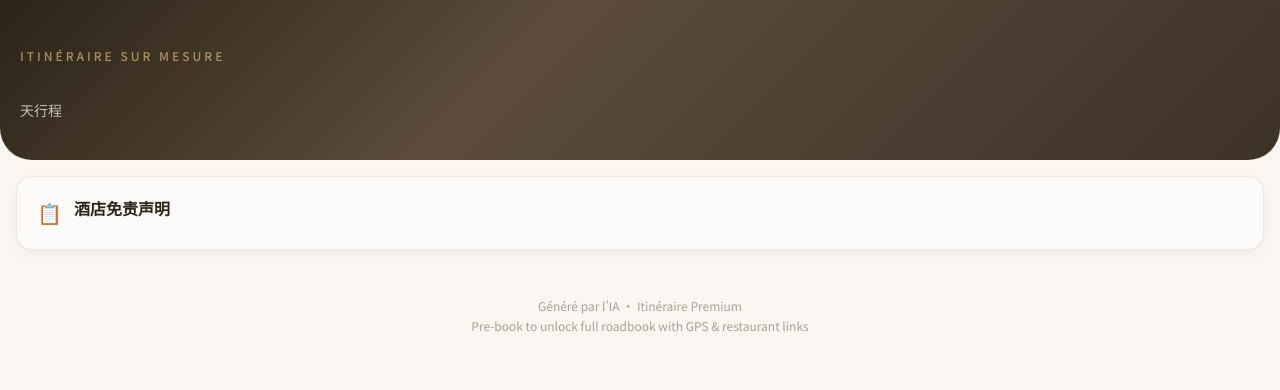
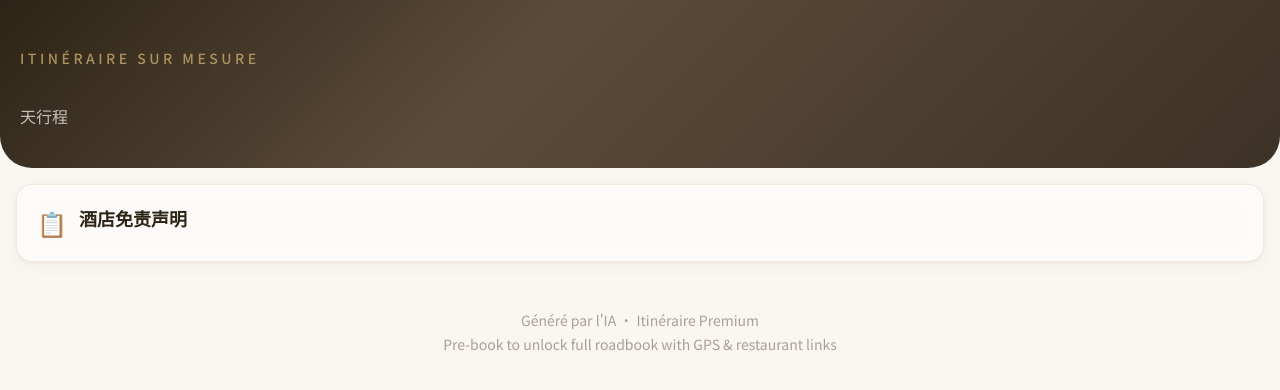
Before and after one commit to az7809/travel, a Python web app: template templates/itinerary.html in a window 1280 px wide. Shown: the top 390 px of the page. Run offline with Jinja, Linux system fonts and the light colour scheme; the template is opened without the code that fills it, so the values that code supplies are empty; some libraries are stand-ins or nearby versions; some web fonts are replaced.

Commit message:
@ style: bump all font sizes +1 step across itinerary share page
Systematic scale-up: text-[10px]→text-xs, text-xs→text-sm,
text-sm→text-base, text-base→text-lg, text-lg→text-xl,
text-xl→text-2xl, text-2xl→text-3xl, text-3xl→text-4xl,
text-[11px]→text-[13px]

Co-Authored-By: Claude Opus 4.7 <noreply@anthropic.com>
@

```diff
--- a/templates/itinerary.html
+++ b/templates/itinerary.html
@@ -55,13 +55,13 @@
 {% if guide_name %}
 <div class="guide-badge border-b border-gold/10 px-5 py-2.5 flex items-center justify-between">
   <div class="flex items-center gap-2">
-    <span class="w-6 h-6 rounded-full bg-gold/20 flex items-center justify-center text-gold text-xs font-bold">G</span>
-    <span class="text-xs text-warm font-medium">{{ guide_name }}</span>
+    <span class="w-6 h-6 rounded-full bg-gold/20 flex items-center justify-center text-gold text-sm font-bold">G</span>
+    <span class="text-sm text-warm font-medium">{{ guide_name }}</span>
     {% if guide_verified %}
-    <span class="text-[10px] bg-green-100 text-green-700 px-1.5 py-0.5 rounded-full font-medium">✓ 认证司导</span>
+    <span class="text-xs bg-green-100 text-green-700 px-1.5 py-0.5 rounded-full font-medium">✓ 认证司导</span>
     {% endif %}
   </div>
-  <div class="text-xs text-warm/50">
+  <div class="text-sm text-warm/50">
     {% if guide_wechat %}微信: {{ guide_wechat }}{% endif %}
   </div>
 </div>
@@ -69,16 +69,16 @@
 
 <!-- ====== Hero Header ====== -->
 <header class="hero-gradient text-white px-5 pt-12 pb-10 {% if not guide_name %}rounded-b-[2rem]{% endif %}">
-  <p class="text-xs tracking-[0.25em] uppercase text-gold/80 mb-2 font-medium">Itinéraire sur Mesure</p>
-  <h1 class="font-serif text-3xl leading-tight font-semibold tracking-tight text-balance">
+  <p class="text-sm tracking-[0.25em] uppercase text-gold/80 mb-2 font-medium">Itinéraire sur Mesure</p>
+  <h1 class="font-serif text-4xl leading-tight font-semibold tracking-tight text-balance">
     {{ title }}
   </h1>
   <div class="flex flex-wrap gap-2 mt-4">
     {% for city in cities %}
-    <span class="bg-white/15 backdrop-blur text-xs px-3 py-1 rounded-full border border-white/10">{{ city }}</span>
+    <span class="bg-white/15 backdrop-blur text-sm px-3 py-1 rounded-full border border-white/10">{{ city }}</span>
     {% endfor %}
   </div>
-  <div class="flex gap-5 mt-5 text-sm text-white/70">
+  <div class="flex gap-5 mt-5 text-base text-white/70">
     <span>{{ total_days }} 天行程</span>
     <span>{{ budget }}</span>
   </div>
@@ -93,26 +93,26 @@
               bg-gradient-to-br from-[#1a1a2e] via-[#2C2416] to-[#0f0f0f]
               border border-gold/40">
     <div class="flex items-center gap-2 mb-3">
-      <span class="text-xl">👑</span>
-      <h2 class="font-serif text-base font-semibold text-gold tracking-wide">
+      <span class="text-2xl">👑</span>
+      <h2 class="font-serif text-lg font-semibold text-gold tracking-wide">
         全包定制 · 尊贵加项
       </h2>
-      <span class="ml-auto bg-gold/20 text-gold text-[10px] px-2 py-0.5 rounded-full
+      <span class="ml-auto bg-gold/20 text-gold text-xs px-2 py-0.5 rounded-full
                    tracking-widest uppercase font-medium">
         Concierge
       </span>
     </div>
     <div class="flex items-start gap-3">
-      <span class="text-2xl mt-0.5">🛡️</span>
+      <span class="text-3xl mt-0.5">🛡️</span>
       <div>
-        <h3 class="font-serif text-sm font-semibold text-white/90 mb-2">
+        <h3 class="font-serif text-base font-semibold text-white/90 mb-2">
           时装周级别 · 影子安保协议
         </h3>
-        <p class="text-sm text-white/60 leading-relaxed whitespace-pre-line">
+        <p class="text-base text-white/60 leading-relaxed whitespace-pre-line">
           {{ security_risk }}
         </p>
         <div class="mt-3 pt-3 border-t border-white/10 flex items-center gap-2
-                    text-[10px] text-gold/60 uppercase tracking-widest">
+                    text-xs text-gold/60 uppercase tracking-widest">
           <span>24/7 紧急响应</span>
           <span class="text-white/20">·</span>
           <span>实时位置追踪</span>
@@ -125,7 +125,7 @@
     <div class="mt-4 pt-3 border-t border-white/10">
       <button onclick="document.getElementById('concierge-modal').classList.remove('hidden')"
               class="w-full bg-gold hover:bg-gold/90 active:scale-[0.98] transition-all
-                     text-ink font-semibold text-sm py-3 rounded-xl tracking-wide">
+                     text-ink font-semibold text-base py-3 rounded-xl tracking-wide">
         👑 一键升级特护伴游
       </button>
     </div>
@@ -144,20 +144,20 @@
     <!-- Header -->
     <div class="bg-gradient-to-r from-gold/20 to-transparent px-5 py-4 flex items-center justify-between">
       <div class="flex items-center gap-2">
-        <span class="text-xl">🛡️</span>
-        <h3 class="font-serif text-base font-semibold text-gold">特护伴游 · 官方安全调度</h3>
+        <span class="text-2xl">🛡️</span>
+        <h3 class="font-serif text-lg font-semibold text-gold">特护伴游 · 官方安全调度</h3>
       </div>
       <button onclick="document.getElementById('concierge-modal').classList.add('hidden')"
-              class="text-white/40 hover:text-white/80 text-2xl leading-none transition-colors">&times;</button>
+              class="text-white/40 hover:text-white/80 text-3xl leading-none transition-colors">&times;</button>
     </div>
     <!-- Body -->
-    <div class="p-5 text-sm text-white/70 leading-relaxed space-y-4">
+    <div class="p-5 text-base text-white/70 leading-relaxed space-y-4">
       <p>感谢您选择时装周特护伴游服务。为确保运力调度与安保备案合规，请通过以下官方渠道联系平台安全中心完成报备：</p>
       <div class="bg-white/5 rounded-xl p-4 text-center border border-white/10">
-        <p class="text-xs text-white/40 uppercase tracking-widest mb-2">平台官方安全号</p>
-        <p class="text-gold font-mono text-lg font-bold tracking-wide select-all">QF_SECURITY_OFFICIAL</p>
+        <p class="text-sm text-white/40 uppercase tracking-widest mb-2">平台官方安全号</p>
+        <p class="text-gold font-mono text-xl font-bold tracking-wide select-all">QF_SECURITY_OFFICIAL</p>
       </div>
-      <p class="text-xs text-white/40 leading-relaxed">
+      <p class="text-sm text-white/40 leading-relaxed">
         联系官方安全中心后，专属安保团队将在 2 小时内完成运力报备、实时位置追踪链路开通及使馆备案。全程加密通讯，保障司导与客户双方隐私安全。
       </p>
     </div>
@@ -177,12 +177,12 @@
 <section class="mb-5">
   <div class="bg-amber-50 border border-amber-200 rounded-2xl p-4 card-shadow">
     <div class="flex items-start gap-3">
-      <span class="text-2xl">⚠️</span>
+      <span class="text-3xl">⚠️</span>
       <div class="flex-1 min-w-0">
-        <h2 class="font-serif text-base font-semibold text-amber/90 mb-2">
+        <h2 class="font-serif text-lg font-semibold text-amber/90 mb-2">
           行程超限警告
         </h2>
-        <p class="text-sm text-warm leading-relaxed">{{ warning }}</p>
+        <p class="text-base text-warm leading-relaxed">{{ warning }}</p>
       </div>
     </div>
   </div>
@@ -198,13 +198,13 @@
     <div class="flex items-center justify-between px-5 py-4 border-b border-blush/20
                 bg-gradient-to-r from-white to-cream">
       <div class="flex items-center gap-3">
-        <span class="font-serif text-2xl font-bold text-gold">{{ day.day }}</span>
+        <span class="font-serif text-3xl font-bold text-gold">{{ day.day }}</span>
         <div>
-          <p class="text-xs text-warm/60">{{ day.date }}</p>
-          <p class="font-serif text-lg font-semibold text-ink">{{ day.headline or day.city }}</p>
+          <p class="text-sm text-warm/60">{{ day.date }}</p>
+          <p class="font-serif text-xl font-semibold text-ink">{{ day.headline or day.city }}</p>
         </div>
       </div>
-      <div class="text-right text-xs text-warm/50">
+      <div class="text-right text-sm text-warm/50">
         <p>驾驶 {{ day.driving_hours }}h</p>
         <p>工时 {{ day.total_work_hours }}h</p>
       </div>
@@ -217,11 +217,11 @@
         <div class="w-1.5 h-1.5 rounded-full {{ stop.dot_color }} mt-2 flex-shrink-0"></div>
         <div class="flex-1 min-w-0">
           <div class="flex items-center justify-between gap-2">
-            <h5 class="text-sm font-medium text-ink truncate">{{ stop.name }}</h5>
-            <span class="text-xs text-warm/40 flex-shrink-0">{{ stop.arrival }} – {{ stop.departure }}</span>
+            <h5 class="text-base font-medium text-ink truncate">{{ stop.name }}</h5>
+            <span class="text-sm text-warm/40 flex-shrink-0">{{ stop.arrival }} – {{ stop.departure }}</span>
           </div>
           <details class="mt-1.5 group">
-            <summary class="flex items-center gap-1 text-xs text-gold cursor-pointer
+            <summary class="flex items-center gap-1 text-sm text-gold cursor-pointer
                             hover:text-gold/80 transition-colors">
               <span>📖 司导讲解</span>
               <svg class="w-3 h-3 chevron transition-transform duration-200"
@@ -230,7 +230,7 @@
                       stroke-width="2" d="M19 9l-7 7-7-7"/>
               </svg>
             </summary>
-            <p class="text-xs text-warm leading-relaxed mt-2 pl-0.5">
+            <p class="text-sm text-warm leading-relaxed mt-2 pl-0.5">
               {{ stop.notes }}
             </p>
           </details>
@@ -243,10 +243,10 @@
     {% if day.recommended_restaurants %}
     <div class="mt-6 pt-4 border-t border-dashed {{ 'border-neutral-800' if security_mode == 'concierge' else 'border-neutral-200' }}">
       <div class="flex items-center space-x-2 mb-3">
-        <span class="text-xs font-bold tracking-wide px-2 py-0.5 rounded bg-emerald-500/10 text-emerald-400 border border-emerald-500/20">
+        <span class="text-sm font-bold tracking-wide px-2 py-0.5 rounded bg-emerald-500/10 text-emerald-400 border border-emerald-500/20">
           📊 GOOGLE MAP TOP推荐
         </span>
-        <h4 class="text-xs font-bold {{ 'text-neutral-300' if security_mode == 'concierge' else 'text-neutral-700' }}">
+        <h4 class="text-sm font-bold {{ 'text-neutral-300' if security_mode == 'concierge' else 'text-neutral-700' }}">
           司导精选 · 景点周边高分美食（{{ day.recommended_restaurants|length }}家）
         </h4>
       </div>
@@ -255,16 +255,16 @@
         <div class="p-3 rounded-xl border transition-all {{ 'bg-neutral-950/40 border-neutral-800/60' if security_mode == 'concierge' else 'bg-neutral-50/60 border-neutral-100 hover:bg-neutral-50' }}">
           <div class="flex items-start justify-between space-x-2">
             <div>
-              <h5 class="text-xs font-bold {{ 'text-neutral-200' if security_mode == 'concierge' else 'text-neutral-800' }}">
+              <h5 class="text-sm font-bold {{ 'text-neutral-200' if security_mode == 'concierge' else 'text-neutral-800' }}">
                 {{ rest.name }}
               </h5>
-              <p class="text-[11px] {{ 'text-neutral-400' if security_mode == 'concierge' else 'text-neutral-500' }} mt-1 leading-relaxed">
+              <p class="text-[13px] {{ 'text-neutral-400' if security_mode == 'concierge' else 'text-neutral-500' }} mt-1 leading-relaxed">
                 {{ rest.highlight }}
               </p>
             </div>
             <div class="text-right shrink-0">
-              <span class="text-xs font-black text-amber-500 font-mono">{{ rest.google_rating }}</span>
-              <p class="text-[10px] text-neutral-500 font-mono mt-0.5">{{ rest.price_level }} · {{ rest.distance }}</p>
+              <span class="text-sm font-black text-amber-500 font-mono">{{ rest.google_rating }}</span>
+              <p class="text-xs text-neutral-500 font-mono mt-0.5">{{ rest.price_level }} · {{ rest.distance }}</p>
             </div>
           </div>
         </div>
@@ -277,16 +277,16 @@
     {% if day.driver_parking %}
     <div class="mt-4 pt-4 border-t border-dashed border-neutral-200">
       <div class="flex items-center space-x-2 mb-3">
-        <span class="text-xs font-bold tracking-wide px-2 py-0.5 rounded bg-blue-500/10 text-blue-500 border border-blue-500/20">
+        <span class="text-sm font-bold tracking-wide px-2 py-0.5 rounded bg-blue-500/10 text-blue-500 border border-blue-500/20">
           🅿️ 司导执勤
         </span>
-        <h4 class="text-xs font-bold text-neutral-700">
+        <h4 class="text-sm font-bold text-neutral-700">
           停车场数据 · V-Class 兼容（{{ day.driver_parking|length }}处）
         </h4>
       </div>
       <div class="space-y-2">
         {% for stop_name, info in day.driver_parking.items() %}
-        <div class="p-2.5 rounded-lg border border-neutral-100 bg-neutral-50/60 text-xs">
+        <div class="p-2.5 rounded-lg border border-neutral-100 bg-neutral-50/60 text-sm">
           <div class="flex items-start justify-between gap-2">
             <div class="flex-1 min-w-0">
               <p class="font-medium text-ink truncate">{{ stop_name }}</p>
@@ -297,24 +297,24 @@
             </div>
             <div class="text-right shrink-0 space-y-0.5">
               {% if info.get('height_limit_m') is not none %}
-              <span class="text-[10px] font-mono font-bold {{ 'text-green-600' if info.height_limit_m >= 1.95 else 'text-red-500' }}">
+              <span class="text-xs font-mono font-bold {{ 'text-green-600' if info.height_limit_m >= 1.95 else 'text-red-500' }}">
                 ⬆{{ info.height_limit_m }}m
               </span>
               {% else %}
-              <span class="text-[10px] font-mono text-amber-500">⚠️限高待核实</span>
+              <span class="text-xs font-mono text-amber-500">⚠️限高待核实</span>
               {% endif %}
               {% if info.get('large_vehicle_ok') %}
-              <span class="text-[10px] text-green-600 block">✅ V-Class可入</span>
+              <span class="text-xs text-green-600 block">✅ V-Class可入</span>
               {% elif info.get('large_vehicle_ok') is sameas false %}
-              <span class="text-[10px] text-red-500 block">🚫 V-Class不可入</span>
+              <span class="text-xs text-red-500 block">🚫 V-Class不可入</span>
               {% endif %}
               {% if info.get('hourly_rate_eur') %}
-              <span class="text-[10px] text-warm/50 block">€{{ info.hourly_rate_eur }}/h</span>
+              <span class="text-xs text-warm/50 block">€{{ info.hourly_rate_eur }}/h</span>
               {% endif %}
             </div>
           </div>
           {% if info.get('notes') %}
-          <p class="text-[10px] text-warm/50 mt-1.5 leading-relaxed border-t border-neutral-100 pt-1.5">
+          <p class="text-xs text-warm/50 mt-1.5 leading-relaxed border-t border-neutral-100 pt-1.5">
             {{ info.notes }}
           </p>
           {% endif %}
@@ -328,27 +328,27 @@
     <div class="relative mx-4 my-4 rounded-xl overflow-hidden border border-blush/20
                 bg-gradient-to-br from-cream to-white">
       <div class="p-4 opacity-40 select-none pointer-events-none">
-        <h4 class="font-serif text-sm font-semibold text-ink mb-2">
+        <h4 class="font-serif text-base font-semibold text-ink mb-2">
           🚗 精确行车路线 & GPS 坐标
         </h4>
-        <p class="text-xs text-warm leading-relaxed">
+        <p class="text-sm text-warm leading-relaxed">
           含高速出口编号、加油站定位、免费停车点、收费站避让路线。
         </p>
-        <h4 class="font-serif text-sm font-semibold text-ink mt-3 mb-2">
+        <h4 class="font-serif text-base font-semibold text-ink mt-3 mb-2">
           🍽️ 避坑餐厅 & 订位链接
         </h4>
-        <p class="text-xs text-warm leading-relaxed">
+        <p class="text-sm text-warm leading-relaxed">
           {% if day.meals %}{{ day.meals | join('、') }}{% else %}包含司导私藏餐厅列表及预订链接{% endif %}
         </p>
       </div>
       <!-- Frosted glass overlay -->
       <div class="absolute inset-0 glass-lock bg-white/60 flex flex-col items-center
                   justify-center gap-2 rounded-xl">
-        <span class="text-2xl">🔒</span>
-        <p class="font-serif text-sm font-semibold text-ink text-center px-4">
+        <span class="text-3xl">🔒</span>
+        <p class="font-serif text-base font-semibold text-ink text-center px-4">
           预定后司导即送全套保姆级避坑路书
         </p>
-        <p class="text-xs text-warm/70 text-center px-6">
+        <p class="text-sm text-warm/70 text-center px-6">
           含精确 GPS 坐标 · 餐厅订位链接 · 高速避费路线
         </p>
       </div>
@@ -358,16 +358,16 @@
     <div class="px-5 pb-4">
       <div class="flex items-center justify-between">
         <div>
-          <p class="text-xs text-warm/50 uppercase tracking-wide">住宿推荐区域</p>
-          <p class="text-sm font-medium text-ink mt-0.5">{{ day.hotel_zone }}</p>
+          <p class="text-sm text-warm/50 uppercase tracking-wide">住宿推荐区域</p>
+          <p class="text-base font-medium text-ink mt-0.5">{{ day.hotel_zone }}</p>
           {% if day.hotel_features %}
-          <p class="text-xs text-warm/60 mt-0.5">设施需求：{{ day.hotel_features | join(' · ') }}</p>
+          <p class="text-sm text-warm/60 mt-0.5">设施需求：{{ day.hotel_features | join(' · ') }}</p>
           {% endif %}
         </div>
         <a href="https://www.booking.com/index.html?aid={{ booking_aid | default('QF_MAIN_DEFAULT_AID', true) }}"
            class="flex-shrink-0 inline-flex items-center gap-1.5
                   bg-blue-600 hover:bg-blue-700 active:scale-95 transition-all
-                  text-white text-xs font-medium px-4 py-2.5 rounded-full">
+                  text-white text-sm font-medium px-4 py-2.5 rounded-full">
           <svg class="w-4 h-4" fill="none" stroke="currentColor" viewBox="0 0 24 24">
             <path stroke-linecap="round" stroke-linejoin="round" stroke-width="2"
                   d="M3 12l2-2m0 0l7-7 7 7m-9 2v10m4-10v10"/>
@@ -387,24 +387,24 @@
   <div class="bg-white rounded-2xl card-shadow overflow-hidden border border-blush/30">
     <div class="px-5 py-4 border-b border-blush/20 bg-gradient-to-r from-white to-cream">
       <div class="flex items-center gap-2">
-        <span class="text-lg">📋</span>
-        <h2 class="font-serif text-base font-semibold text-ink">司导执勤总表</h2>
-        <span class="ml-auto text-xs text-warm/50">{{ master_schedule|length }} 个时段</span>
+        <span class="text-xl">📋</span>
+        <h2 class="font-serif text-lg font-semibold text-ink">司导执勤总表</h2>
+        <span class="ml-auto text-sm text-warm/50">{{ master_schedule|length }} 个时段</span>
       </div>
     </div>
     <div class="divide-y divide-blush/10">
       {% for slot in master_schedule %}
       <div class="px-5 py-3 flex items-start gap-3">
         <div class="w-14 shrink-0 text-right">
-          <span class="text-[10px] font-mono font-bold text-gold bg-gold/10 px-1.5 py-0.5 rounded">
+          <span class="text-xs font-mono font-bold text-gold bg-gold/10 px-1.5 py-0.5 rounded">
             {{ slot.get("time_slot", "") }}
           </span>
         </div>
         <div class="flex-1 min-w-0">
-          <p class="text-sm font-medium text-ink">{{ slot.get("activity", "") }}</p>
-          <p class="text-xs text-warm/60 mt-0.5">{{ slot.get("location", "") }}</p>
+          <p class="text-base font-medium text-ink">{{ slot.get("activity", "") }}</p>
+          <p class="text-sm text-warm/60 mt-0.5">{{ slot.get("location", "") }}</p>
           {% if slot.get("driver_note") %}
-          <p class="text-[11px] text-warm/40 mt-1 italic">{{ slot.driver_note }}</p>
+          <p class="text-[13px] text-warm/40 mt-1 italic">{{ slot.driver_note }}</p>
           {% endif %}
         </div>
       </div>
@@ -418,10 +418,10 @@
 <section class="mt-8 mb-12">
   <div class="bg-white/60 backdrop-blur rounded-2xl px-5 py-5 card-shadow border border-blush/50">
     <div class="flex items-start gap-3">
-      <span class="text-xl mt-0.5">📋</span>
+      <span class="text-2xl mt-0.5">📋</span>
       <div>
-        <h3 class="font-serif text-base font-semibold text-ink mb-2">酒店免责声明</h3>
-        <p class="text-sm text-warm leading-relaxed">
+        <h3 class="font-serif text-lg font-semibold text-ink mb-2">酒店免责声明</h3>
+        <p class="text-base text-warm leading-relaxed">
           {{ hotel_disclaimer }}
         </p>
       </div>
@@ -430,7 +430,7 @@
 </section>
 
 <!-- ====== Footer ====== -->
-<footer class="text-center text-xs text-warm/50 pb-8">
+<footer class="text-center text-sm text-warm/50 pb-8">
   {% if guide_name %}
   <p class="text-warm/70 font-medium">{{ guide_name }} · 欧洲在地司导</p>
   {% if guide_wechat %}
```
